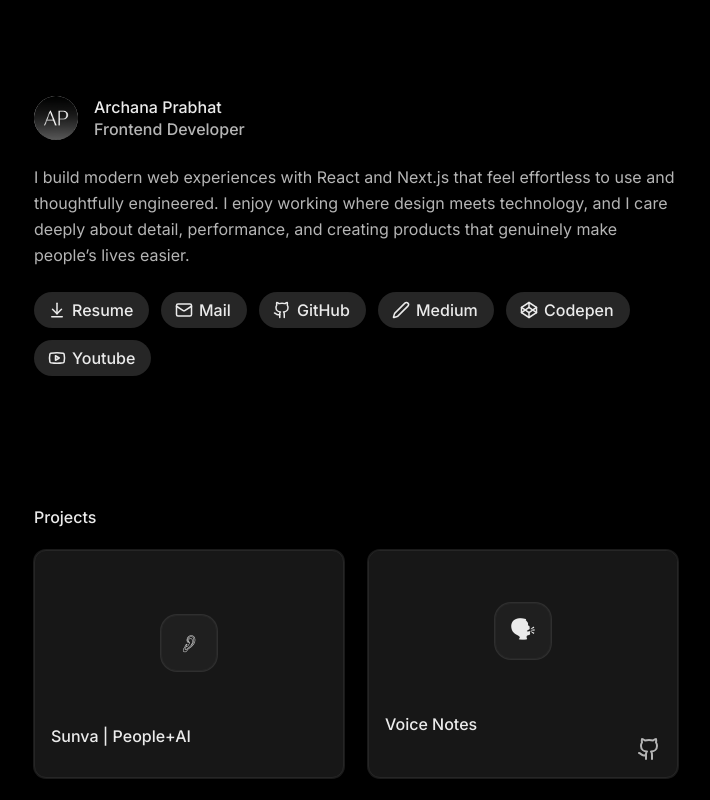
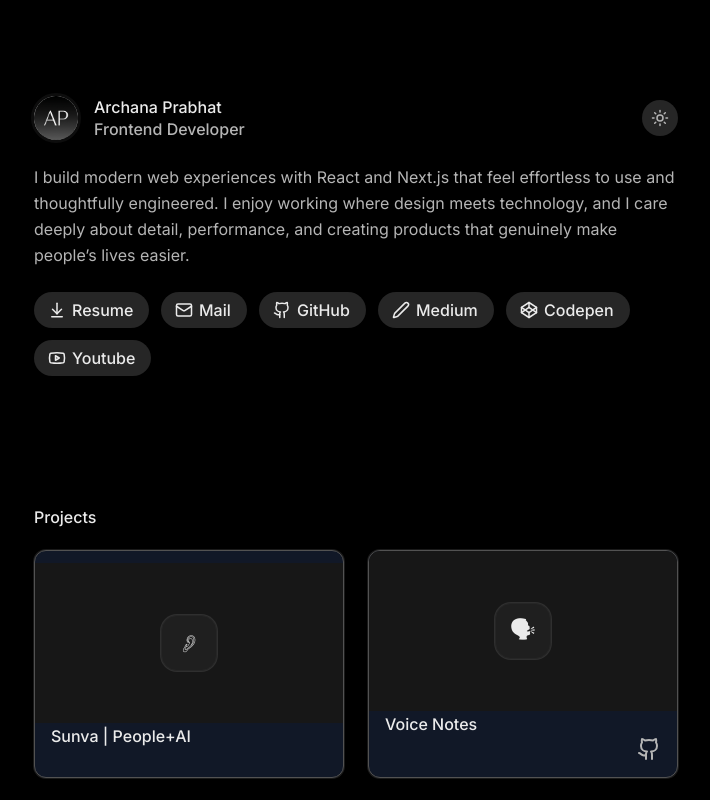
Before and after one commit to archanaprabhat/portfolio-v2, a Next.js app: page / in a window 1280 px wide. Shown: the top 800 px of the page, without its empty margins (284-994 px from the left). Built offline with nearby package versions, Linux system fonts and the light colour scheme.

Commit message:
feat: implement light/dark mode support using next-themes with CSS variables

```diff
--- a/package.json
+++ b/package.json
@@ -13,6 +13,7 @@
     "framer-motion": "^12.23.25",
     "lucide-react": "^0.555.0",
     "next": "^14.2.15",
+    "next-themes": "^0.4.6",
     "react": "^18.3.1",
     "react-dom": "^18.3.1",
     "tailwind-merge": "^3.4.0"
--- a/src/app/globals.css
+++ b/src/app/globals.css
@@ -11,8 +11,34 @@
   }
 }
 
+@layer base {
+  :root {
+    --gray-background: #ffffff;
+    --gray-1200: #141414;
+    --gray-1100: #4a4a4a;
+    --gray-1000: #8c8c8c;
+    --gray-800: #adadad;
+    --gray-400: #bfbfbf;
+    --gray-300: #e5e5e5;
+    --gray-200: #f0f0f0;
+    --gray-100: #f5f5f5;
+  }
+
+  .dark {
+    --gray-background: #000000;
+    --gray-1200: #ebebeb;
+    --gray-1100: #b5b5b5;
+    --gray-1000: #737373;
+    --gray-800: #525252;
+    --gray-400: #404040;
+    --gray-300: #262626;
+    --gray-200: #1f1f1f;
+    --gray-100: #171717;
+  }
+}
+
 body {
-  background: #111111;
+  background: var(--gray-background);
   -webkit-font-smoothing: antialiased;
   -moz-osx-font-smoothing: grayscale;
 }
--- a/src/app/layout.tsx
+++ b/src/app/layout.tsx
@@ -68,15 +68,19 @@ export const metadata: Metadata = {
   themeColor: "#000000",
 };
 
+import { ThemeProvider } from "@/components/ThemeProvider";
+
 export default function RootLayout({
   children,
 }: {
   children: React.ReactNode;
 }) {
   return (
-    <html lang="en">
+    <html lang="en" suppressHydrationWarning>
       <body className={`${inter.className} bg-gray-background text-gray-1200 antialiased`}>
-        {children}
+        <ThemeProvider attribute="class" defaultTheme="dark" enableSystem disableTransitionOnChange>
+          {children}
+        </ThemeProvider>
       </body>
     </html>
   );
--- a/src/app/page.tsx
+++ b/src/app/page.tsx
@@ -4,12 +4,14 @@ import Contact from "@/components/Contact";
 import WorkSection from "@/components/WorkSection";
 import ProjectCard from "@/components/ProjectCard";
 import SocialLink from "@/components/SocialLink";
+import ThemeToggle from "@/components/ThemeToggle";
 
 export default function Home() {
   return (
     <main className="mx-auto max-w-[692px] px-6 py-12 leading-relaxed sm:py-16">
       {/* Header Section */}
-      <div className="mt-8 mb-6 flex items-center gap-4">
+      <div className="mt-8 mb-6 flex items-center justify-between">
+        <div className="flex items-center gap-4">
           <Image
             alt="Archana"
             className="size-11 select-none rounded-full outline outline-black/5 dark:outline-white/5"
@@ -25,6 +27,8 @@ export default function Home() {
               Frontend Developer
             </span>
           </div>
+        </div>
+        <ThemeToggle />
       </div>
 
       {/* Bio */}
--- /dev/null
+++ b/src/components/ThemeProvider.tsx
@@ -0,0 +1,7 @@
+"use client";
+
+import { ThemeProvider as NextThemesProvider } from "next-themes";
+
+export function ThemeProvider({ children, ...props }: React.ComponentProps<typeof NextThemesProvider>) {
+  return <NextThemesProvider {...props}>{children}</NextThemesProvider>;
+}
--- /dev/null
+++ b/src/components/ThemeToggle.tsx
@@ -0,0 +1,31 @@
+"use client";
+
+import { useTheme } from "next-themes";
+import { useEffect, useState } from "react";
+import { Moon, Sun } from "lucide-react";
+
+export default function ThemeToggle() {
+  const [mounted, setMounted] = useState(false);
+  const { theme, setTheme, resolvedTheme } = useTheme();
+
+  // useEffect only runs on the client, so now we can safely show the UI
+  useEffect(() => {
+    setMounted(true);
+  }, []);
+
+  if (!mounted) {
+    return <div className="h-9 w-9" />; // Placeholder to avoid layout shift
+  }
+
+  const isDark = resolvedTheme === "dark";
+
+  return (
+    <button
+      onClick={() => setTheme(isDark ? "light" : "dark")}
+      className="flex h-9 w-9 cursor-pointer items-center justify-center rounded-full bg-gray-300 text-gray-1100 transition-[colors,transform] duration-200 ease-out hover:bg-gray-400 hover:text-gray-1200 active:scale-[0.97]"
+      aria-label="Toggle Theme"
+    >
+      {isDark ? <Sun size={18} /> : <Moon size={18} />}
+    </button>
+  );
+}
--- a/tailwind.config.js
+++ b/tailwind.config.js
@@ -1,5 +1,6 @@
 /** @type {import('tailwindcss').Config} */
 module.exports = {
+  darkMode: 'class',
   content: [
     "./src/pages/**/*.{js,ts,jsx,tsx,mdx}",
     "./src/components/**/*.{js,ts,jsx,tsx,mdx}",
@@ -8,15 +9,15 @@ module.exports = {
   theme: {
     extend: {
       colors: {
-        "gray-background": "#000000",
-        "gray-1200": "#ebebeb",
-        "gray-1100": "#b5b5b5",
-        "gray-1000": "#737373",
-        "gray-800": "#525252",
-        "gray-400": "#404040",
-        "gray-300": "#262626",
-        "gray-200": "#1f1f1f",
-        "gray-100": "#171717",
+        "gray-background": "var(--gray-background)",
+        "gray-1200": "var(--gray-1200)",
+        "gray-1100": "var(--gray-1100)",
+        "gray-1000": "var(--gray-1000)",
+        "gray-800": "var(--gray-800)",
+        "gray-400": "var(--gray-400)",
+        "gray-300": "var(--gray-300)",
+        "gray-200": "var(--gray-200)",
+        "gray-100": "var(--gray-100)",
       },
       boxShadow: {
         custom: "0 0 0 1px rgba(255, 255, 255, 0.1)",
```
Also changed, not shown: src/assets/voicenotes_thumbnail.avif (added), 1 other file (tests, documents, lock files or other folders). Lines whose indentation alone changed are shown as unchanged.
